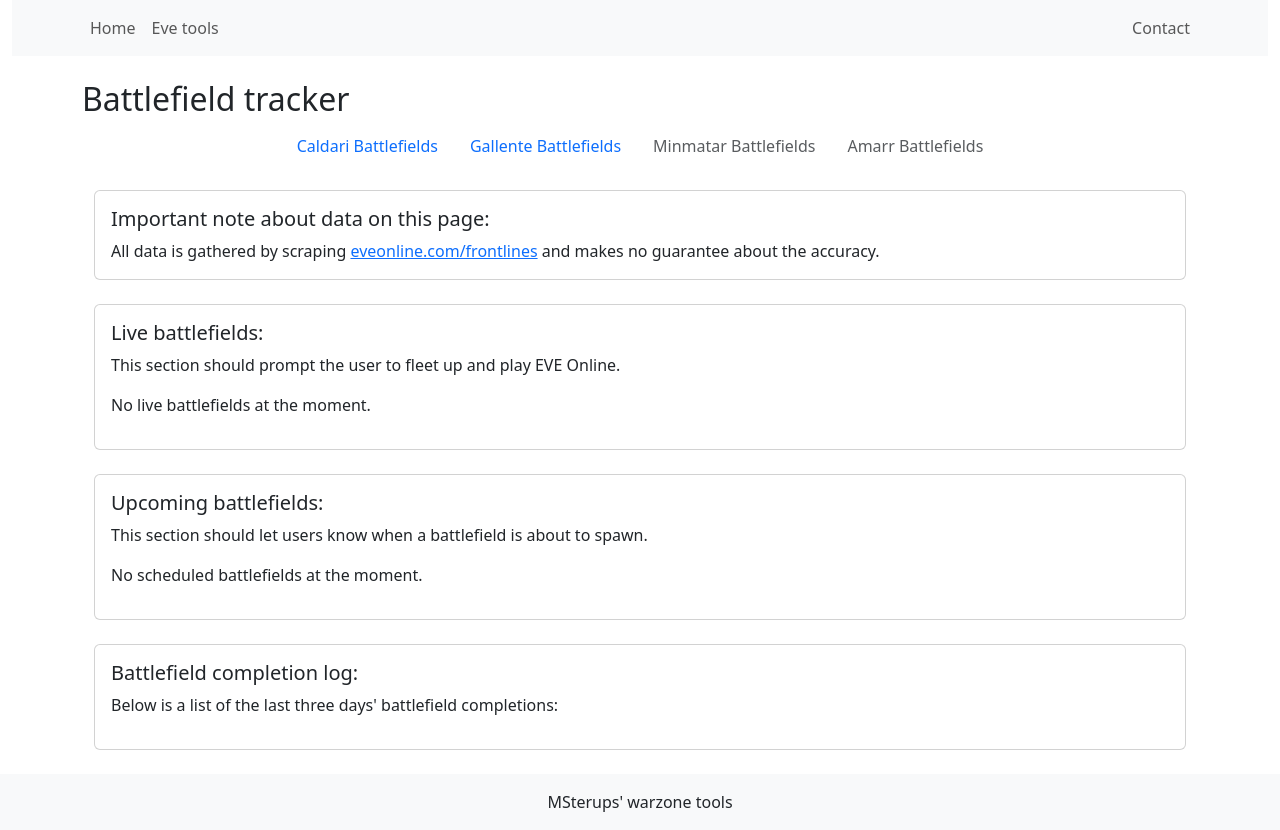
After one commit to Msterup/eve, a Django app: page /battlefield-tracker/1/ in a window 1280 px wide. The commit adds this page. Run offline with Django 5.2, Linux system fonts and the light colour scheme; data that the repository does not hold is empty.

Commit message:
Improved frontend

```diff
--- a/warzone_tools/battlefield_tracker/battlefield_timer.py
+++ b/warzone_tools/battlefield_tracker/battlefield_timer.py
@@ -1,16 +1,65 @@
-from .models import BattlefieldCompletion
+from .models import BattlefieldCompletion, ScheduledBattlefield, LiveBattlefield
 from datetime import timedelta
+from django.db.models import Q
+from django.utils import timezone
 
+# todo: add timed cache here
+def get_battlefield_timers(faction):
 
-def get_battlefield_timers():
-    all_battlefields = BattlefieldCompletion.objects.all().order_by("-time")[:4]
-    human_readable_battlefields = []
+    faction = faction.capitalize()
+    if faction in ['Caldari', 'Gallente']:
+        faction_query = Q(defender='Caldari') | Q(defender='Gallente')
+    elif faction in ['Minmatar', 'Amarr']:
+        faction_query = Q(defender='Minmatar') | Q(defender='Amarr')
+    else:
+        faction_query = Q()
+
+    result = {}
+
+    # Historic battlefields
+    all_battlefields = BattlefieldCompletion.objects.all().filter(faction_query).order_by("-completion_time")
+    historic_readable_battlefields = []
     for battlefield_data in all_battlefields:
         battlefield = {}
-        battlefield["report_time"] = battlefield_data.time.strftime('%Y-%m-%d %H:%M:%S')
-        battlefield["owner"] = battlefield_data.owner
-        battlefield["spawn_time"] = (battlefield_data.time + timedelta(hours=4)).strftime('%Y-%m-%d %H:%M:%S')
-        human_readable_battlefields.append(battlefield)
+        battlefield["report_time"] = battlefield_data.completion_time.strftime('%Y-%m-%d %H:%M:%S')
+        battlefield["owner"] = battlefield_data.defender
+        battlefield["winner"] = battlefield_data.winner
+        battlefield["system"] = battlefield_data.system
+        battlefield["spawn_time"] = (battlefield_data.completion_time + timedelta(hours=4)).strftime('%Y-%m-%d %H:%M:%S')
+        historic_readable_battlefields.append(battlefield)
 
+    result["historic_battlefields"] = historic_readable_battlefields
 
-    return {"battlefields": human_readable_battlefields}
+    # Scheduled battlefields
+    cutoff_time = timezone.now() - timedelta(hours=4)
+
+    all_battlefields = ScheduledBattlefield.objects.filter(
+        faction_query,
+        expected_time__gte=cutoff_time,
+        is_between_noon_and_four_hours_after=True,
+        ).order_by("-expected_time")
+
+    scheduled_readable_battlefields = []
+    for battlefield_data in all_battlefields:
+        battlefield = {}
+        battlefield["expected_time"] = battlefield_data.expected_time.strftime('%Y-%m-%d %H:%M:%S')
+        battlefield["owner"] = battlefield_data.defender
+        battlefield["spawn_time"] = (battlefield_data.completion_time + timedelta(hours=4)).strftime('%Y-%m-%d %H:%M:%S')
+        battlefield["fc"] = battlefield_data.fc
+        scheduled_readable_battlefields.append(battlefield)
+
+    result["scheduled_battlefields"] = scheduled_readable_battlefields
+
+    # Live battlefields
+    all_battlefields = LiveBattlefield.objects.all().filter(faction_query).order_by("-spawn_time")[:4]
+    live_readable_battlefields = []
+    for battlefield_data in all_battlefields:
+        battlefield = {}
+        battlefield["spawn_time"] = battlefield_data.spawn_time.strftime('%Y-%m-%d %H:%M:%S')
+        battlefield["owner"] = battlefield_data.defender
+        battlefield["fc"] = battlefield_data.fc
+        live_readable_battlefields.append(battlefield)
+
+    result["live_battlefields"] = live_readable_battlefields
+
+    return result
--- a/warzone_tools/battlefield_tracker/templates/battlefield_base.html
+++ b/warzone_tools/battlefield_tracker/templates/battlefield_base.html
@@ -3,7 +3,7 @@
 
 {% block content %}
     <div class="battlefield">
-        <h2>{% block battlefield_header %}Battlefield{% endblock %}</h2>
+        <h2>{% block battlefield_header %}Battlefield tracker{% endblock %}</h2>
         {% block battlefield_content %}{% endblock %}
     </div>
 {% endblock %}
--- a/warzone_tools/battlefield_tracker/templates/index/index.html
+++ b/warzone_tools/battlefield_tracker/templates/index/index.html
@@ -1,18 +1,75 @@
 {% extends 'battlefield_base.html' %}
 
-{% block battlefield_title %}Home{% endblock %}
+{% block battlefield_content %}
 
-{% block battlefield_header %}Welcome to the Battlefield Home{% endblock %}
+    <nav class="nav nav-pills justify-content-center mb-4">
+        <a class="nav-link {% if faction == 'Caldari' %}active{% endif %}" href="{% url 'battlefield_tracker:battlefields_tracker' faction='Caldari' %}">Caldari Battlefields</a>
+        <a class="nav-link {% if faction == 'Gallente' %}active{% endif %}" href="{% url 'battlefield_tracker:battlefields_tracker' faction='Gallente' %}">Gallente Battlefields</a>
+        <a class="nav-link disabled {% if faction == 'Minmatar' %}active{% endif %}" href="{% url 'battlefield_tracker:battlefields_tracker' faction='Minmatar' %}">Minmatar Battlefields</a>
+        <a class="nav-link disabled {% if faction == 'Amarr' %}active{% endif %}" href="{% url 'battlefield_tracker:battlefields_tracker' faction='Amarr' %}">Amarr Battlefields</a>
+    </nav>
 
-{% block battlefield_content %}
-    <p>This is the main content of the Battlefield home page.</p>
-    This page should tell you when the next battlefield is expected to spawn
+   <div class="container mt-4">
+    <!-- Important Note Section -->
+    <div class="card mb-4">
+        <div class="card-body">
+            <h5 class="card-title">Important note about data on this page:</h5>
+            <p class="card-text">
+                All data is gathered by scraping <a href="https://www.eveonline.com/frontlines" target="_blank">eveonline.com/frontlines</a> and makes no guarantee about the accuracy.
+            </p>
+        </div>
+    </div>
 
-    <ul>
-    {% for battlefield in battlefields %}
-        <li>Report time: {{ battlefield.report_time }} - {{ battlefield.owner }} will defend at {{battlefield.spawn_time}}</li>
-    {% endfor %}
-    </ul>
+    <!-- Live Battlefields Section -->
+    <div class="card mb-4">
+        <div class="card-body">
+            <h5 class="card-title">Live battlefields:</h5>
+            <p class="card-text">This section should prompt the user to fleet up and play EVE Online.</p>
+            {% if live_battlefields %}
+                <ul>
+                    {% for battlefield in live_battlefields %}
+                        <li>
+                            Spawn time: {{ battlefield.spawn_time }} <br>
+                            {{ battlefield.owner }} will fight a defensive battlefield. <br>
+                            {% if battlefield.fc %}
+                                FC: {{ battlefield.fc }} has signed up to run a fleet for this objective.
+                            {% else %}
+                                No FC has signed up yet for this objective.
+                            {% endif %}
+                        </li>
+                    {% endfor %}
+                </ul>
+            {% else %}
+                <p>No live battlefields at the moment.</p>
+            {% endif %}
+        </div>
+    </div>
 
+    <!-- Upcoming Battlefields Section -->
+    <div class="card mb-4">
+        <div class="card-body">
+            <h5 class="card-title">Upcoming battlefields:</h5>
+            <p class="card-text">This section should let users know when a battlefield is about to spawn.</p>
+            <p>No scheduled battlefields at the moment.</p>
+        </div>
+    </div>
+
+    <!-- Battlefield Completion Log Section -->
+    <div class="card mb-4">
+        <div class="card-body">
+            <h5 class="card-title">Battlefield completion log:</h5>
+            <p class="card-text">Below is a list of the last three days' battlefield completions:</p>
+            <ul>
+                {% for battlefield in historic_battlefields %}
+                    <li>
+                        Report time: {{ battlefield.report_time }} <br>
+                        {{ battlefield.winner }} won a battlefield in {{ battlefield.system }} <br>
+                        {{ battlefield.owner }} will defend at {{ battlefield.spawn_time }}.
+                    </li>
+                {% endfor %}
+            </ul>
+        </div>
+    </div>
+</div>
 
 {% endblock %}
--- a/warzone_tools/battlefield_tracker/urls.py
+++ b/warzone_tools/battlefield_tracker/urls.py
@@ -19,9 +19,9 @@ from django.urls import include, path
 
 from .import views
 
+app_name = 'battlefield_tracker'
+
 urlpatterns = [
-    path("", views.index, name="index"),
-    path("bfb/", views.battlefield_base, name="battlefield_base"),
-    path("scan_logs/", views.scan_logs, name="scan_logs")
-
+    path("index/", views.index, name="index"),
+    path('<str:faction>/', views.battlefield_tracker, name='battlefields_tracker'),
 ]
--- a/warzone_tools/battlefield_tracker/views.py
+++ b/warzone_tools/battlefield_tracker/views.py
@@ -6,9 +6,12 @@ from django.http import HttpResponse
 from django.template import loader
 from battlefield_tracker.battlefield_timer import get_battlefield_timers
 
+def index(request, faction="caldari"):
+    return battlefield_tracker(request, faction)
 
-def index(request):
-    context = get_battlefield_timers()
+def battlefield_tracker(request, faction: str):
+    context = get_battlefield_timers(faction)
+    context["faction"] = faction.capitalize()
     return render(request, "index/index.html", context)
 
 def battlefield_base(request):
--- a/warzone_tools/core/templates/base.html
+++ b/warzone_tools/core/templates/base.html
@@ -6,22 +6,21 @@
     <title>{% block title %}MSterup's Warzone Tools{% endblock %}</title>
     {% load static %}
     <!-- Bootstrap CSS -->
-    <link href="https://stackpath.bootstrapcdn.com/bootstrap/4.5.2/css/bootstrap.min.css" rel="stylesheet">
-    <!-- Custom CSS -->
-    <link href="{% static 'css/style.css' %}" rel="stylesheet">
+    <link href="https://cdn.jsdelivr.net/npm/bootstrap@5.3.0/dist/css/bootstrap.min.css" rel="stylesheet">
     {% block extra_head %}{% endblock %}
 </head>
 <body>
-    {% include 'header.html' %}
-    <main>
-        {% block content %}
-        <!-- Default content can go here -->
-        {% endblock %}
+    {% include 'navbar.html' %}
+    <main class="pt-4">
+        <div class="container">
+                {% block content %}
+                {% endblock %}
+        </div>
     </main>
     {% include 'footer.html' %}
     <!-- Popper.js and Bootstrap JS -->
-    <script src="https://cdn.jsdelivr.net/npm/@popperjs/core@2.9.3/dist/umd/popper.min.js"></script>
-    <script src="https://stackpath.bootstrapcdn.com/bootstrap/4.5.2/js/bootstrap.min.js"></script>
+    <script src="https://cdn.jsdelivr.net/npm/@popperjs/core@2.11.8/dist/umd/popper.min.js"></script>
+    <script src="https://cdn.jsdelivr.net/npm/bootstrap@5.3.0/dist/js/bootstrap.bundle.min.js"></script>
     {% block extra_js %}{% endblock %}
 </body>
 </html>
--- /dev/null
+++ b/warzone_tools/core/templates/navbar.html
@@ -0,0 +1,28 @@
+<!-- templates/header.html -->
+ <div class="container-fluid">
+    <nav class="navbar navbar-expand-lg navbar-light bg-light">
+       <div class="container d-flex justify-content-between">
+            <!-- Left-aligned items -->
+            <div class="d-flex">
+                <ul class="navbar-nav">
+                    <li class="nav-item">
+                        <a class="nav-link" href="{% url 'home' %}">Home</a>
+                    </li>
+                    <li class="nav-item">
+                        <a class="nav-link" href="{% url 'battlefield_tracker:index' %}">Eve tools</a>
+                    </li>
+                </ul>
+            </div>
+
+            <!-- Center-aligned items -->
+
+            <!-- Right-aligned item -->
+            <ul class="navbar-nav">
+                <li class="nav-item">
+                    <a class="nav-link" href="{% url 'contact' %}">Contact</a>
+                </li>
+
+            </ul>
+        </div>
+    </nav>
+ </div>
--- a/warzone_tools/core/urls.py
+++ b/warzone_tools/core/urls.py
@@ -19,7 +19,8 @@ from django.urls import include, path
 from core import views
 
 urlpatterns = [
-    path("", include("battlefield_tracker.urls")),
+    path("", views.home, name="home"),
+    path('battlefield-tracker/', include('battlefield_tracker.urls')),  # Include the app's URLs
     path('contact/', views.contact, name='contact'),
     path("admin/", admin.site.urls),
     path('django-rq/', include('django_rq.urls')),
--- a/warzone_tools/scraper/parser.py
+++ b/warzone_tools/scraper/parser.py
@@ -23,7 +23,7 @@ def consume_web_data(data):
             # A battlefield has completed in this system!
             owner = row[0]
             winner = get_winner(old_value, value, owner)
-            completion = BattlefieldCompletion.objects.create(owner=owner, winner=winner, system=value)
+            completion = BattlefieldCompletion.objects.create(owner=owner, winner=winner, system=row[1])
             completed_battlefields.append(completion)
 
         redis_client.set(key, value) # Updata database entry
```
Also changed, not shown: warzone_tools/battlefield_tracker/admin.py (+15 -9 lines), warzone_tools/battlefield_tracker/models.py (+48 -5 lines), warzone_tools/core/settings.py (+5 -2 lines), warzone_tools/core/templates/core/contact.html (+3 -4 lines), warzone_tools/core/templates/core/home.html (added, +10 -0 lines), warzone_tools/core/templates/core_base.html (+8 -3 lines), warzone_tools/core/templates/header.html (deleted, +0 -20 lines), warzone_tools/battlefield_tracker/migrations/0005_livebattlefield_scheduledbattlefield_and_more.py (added), warzone_tools/battlefield_tracker/migrations/0006_scheduledbattlefield_is_between_noon_and_four_hours_after_and_more.py (added), warzone_tools/core/templates/core/index.html (deleted), 1 other file.
